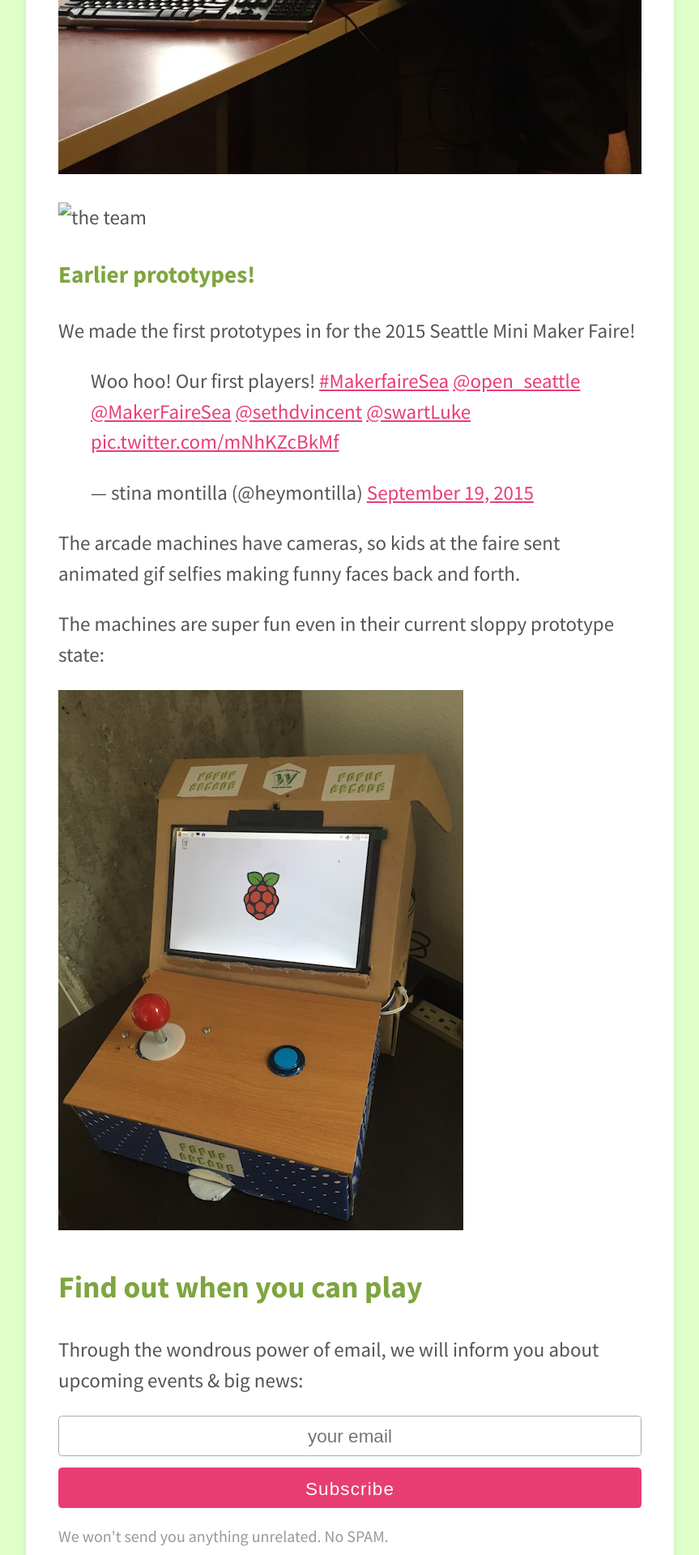
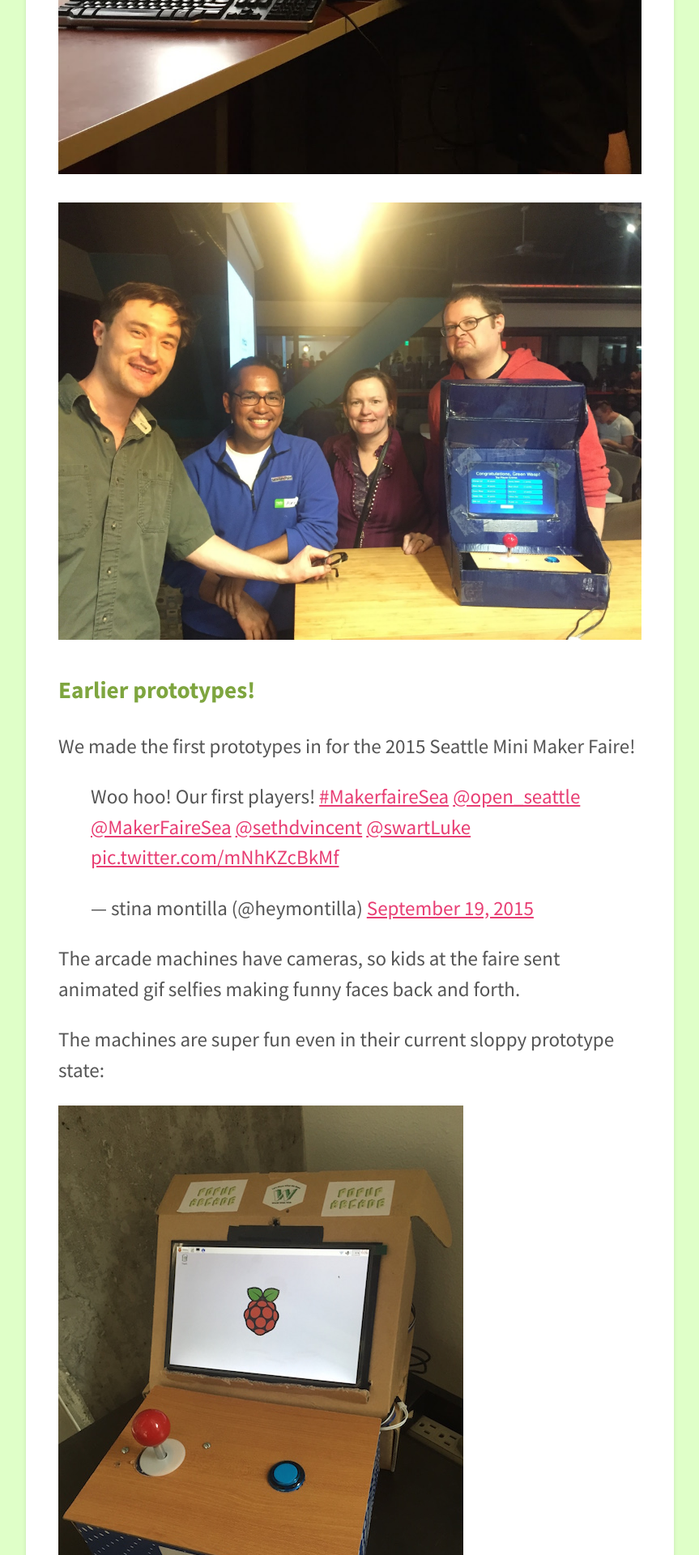
Before and after one commit to popuparcade/popuparcade.github.io, a Jekyll site: the page built from index.md, in a window 1280 px wide. Shown: the part 2569-4489 px from the top of the page at 81% size, without its empty margins (208-1071 px from the left). Built offline with Jekyll 4.4.1, drawn with Linux system fonts in a browser that asks for light colours; comment, search, counter and statistics services are not loaded.

Commit message:
fix typo

```diff
--- a/index.md
+++ b/index.md
@@ -24,7 +24,7 @@ At a recent hackathon focused on Parks & Recreation, we built the 2nd round of p
 
 ![luke & the machine](/assets/luke-and-the-case.jpg)
 
-![the team](/assests/the-team.jpg)
+![the team](/assets/the-team.jpg)
 
 ### Earlier prototypes!
 
```
